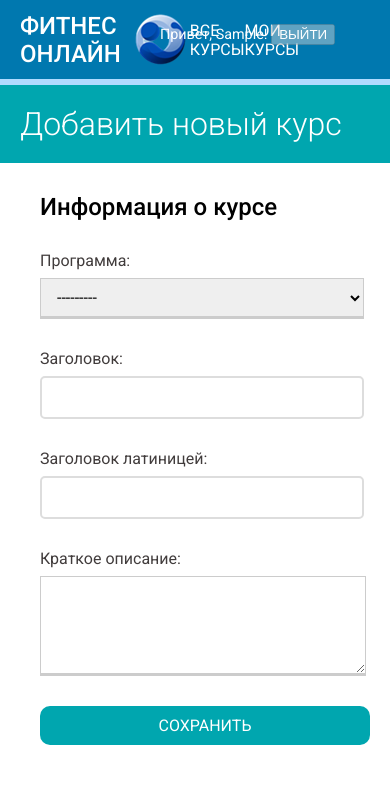
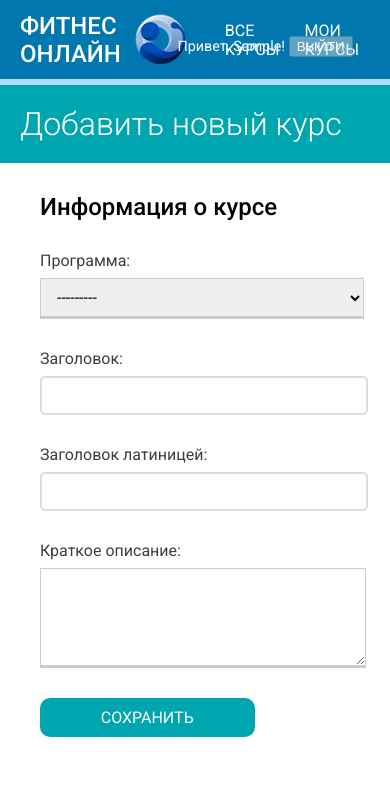
Before and after one commit to e6ton1set/educational-portal, a Django app: page /course/create/ in a window 390 px wide; the page is wider, and only the part inside the window is pictured. Shown: the top 794 px of that part. Run offline with Django 4.2, Linux system fonts and the light colour scheme; the visitor is signed in with stand-in values (Sample User, id 1); data comes from the database, SQL or seed files in the repository.

Commit message:
style: change from nav

```diff
--- a/courses/static/css/base.css
+++ b/courses/static/css/base.css
@@ -52,7 +52,7 @@ h1 {
     display: flex;
     align-items: center;
     text-align: left;
-    width: 30%;
+    width: 40%;
     height: auto;
 }
 
@@ -65,6 +65,7 @@ h1 {
 
 .logo-img {
     height: auto;
+    padding-right: 10px;
 }
 
 .module {
@@ -96,8 +97,8 @@ h1 {
     border-bottom: 6px solid #b0dbff;
     display: flex;
     justify-content: space-between;
+    align-items: center
 }
-
 #header .logo {
     text-decoration:none;
     font-family:'Roboto', sans-serif;
@@ -240,12 +241,11 @@ input[type=submit], a.button {
 }
 
 input[type="text"], input[type="email"], input[type="password"] {
-  /* Настройки внешнего вида */
+ Настройки внешнего вида
     padding: 10px;
     border: 2px solid #ddd;
     border-radius: 5px;
     font-size: 16px;
-  /* Дополнительные стили */
 }
 
 a.secondary-button {
@@ -343,7 +343,39 @@ ul#course-modules li:hover {
     color: darkblue;
 }
 
+
+#nav-all-course, #nav-my-course, #nav-trainer {
+    padding-left: 25px;
+    height: auto;
+    transition: transform 0.2s ease;
+}
+
+
+#nav-all-course:hover, #nav-my-course:hover, #nav-trainer:hover {
+    cursor: pointer;
+    transform: scale(1.15);
+    color: #f0ff00;
+}
+
+
 .helptext {
     color:#ccc;
     padding-left:20px;
 }
+
+@media (max-width: 768px) {
+    .contents, .module {
+        width: 100%;
+    }
+}
+
+@media (max-width: 768px) {
+    .module {
+        width: 100%;
+    }
+
+    img {
+        width: 100%;
+        float: none;
+    }
+}
```
Lines whose indentation alone changed are shown as unchanged.
